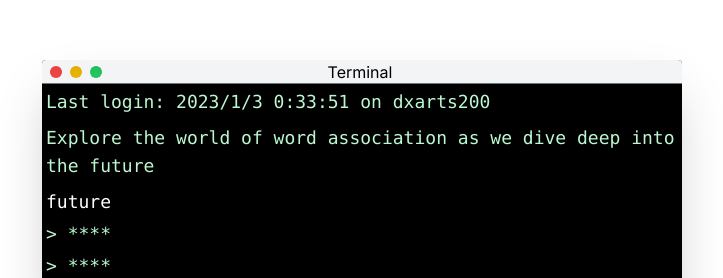
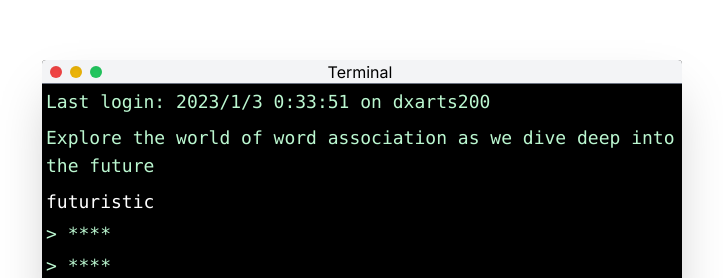
Before and after one commit to Zjjc123/react-portfolio, a Next.js app: page /dxarts200/A1 in a window 1280 px wide. Shown: the part 212-490 px from the top of the page, without its empty margins (278-1001 px from the left). Built offline with nearby package versions, Linux system fonts and the light colour scheme; no server answers.

Commit message:
Actually Futuristic

```diff
--- a/app/dxarts200/A1/page.tsx
+++ b/app/dxarts200/A1/page.tsx
@@ -26,8 +26,6 @@ export default function Page({}: Props) {
     const time =
       today.getHours() + ':' + today.getMinutes() + ':' + today.getSeconds();
     setDateTime(date + ' ' + time);
-
-    setWord('future');
   }, []);
 
   useEffect(() => {
```
